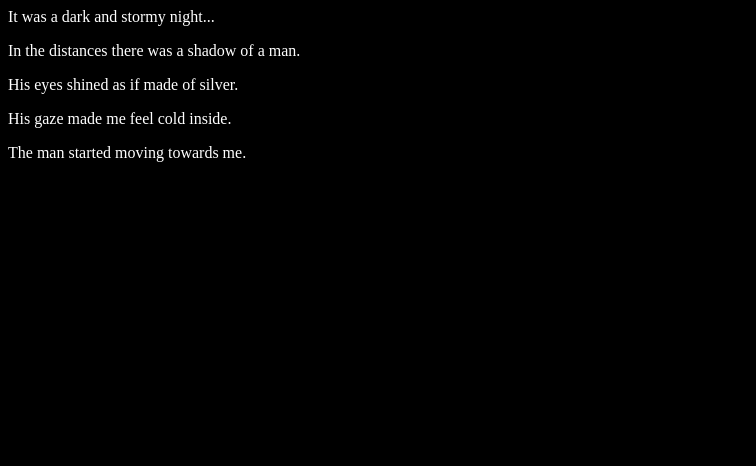
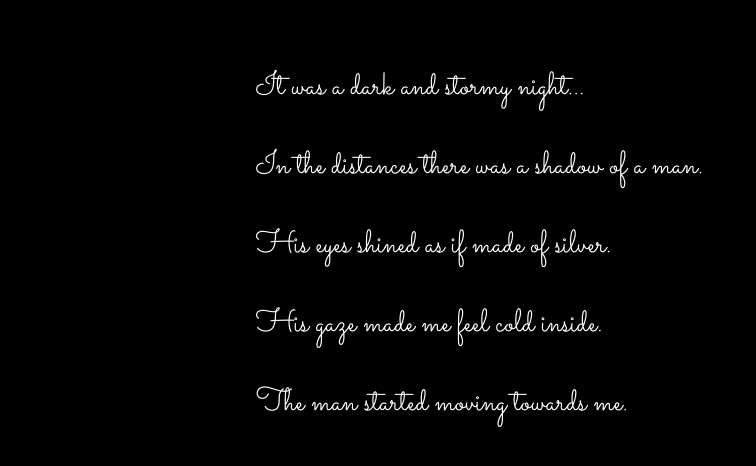
Before and after one commit to theTimRidenour/fireside-story, a plain HTML site: page index.html in a window 1280 px wide. Shown: the whole page, without its empty margins (0-756 px from the left). Drawn offline with Linux system fonts and the light colour scheme.

Commit message:
made css more interesting

```diff
--- a/index.html
+++ b/index.html
@@ -1,6 +1,7 @@
 <html>
   <head>
     <link rel="stylesheet" type="text/css" href="style.css">
+    <link rel="stylesheet" href="http://fonts.googleapis.com/css?family=Sacramento">
   </head>
   <body>
     <p>It was a dark and stormy night...</p>
--- a/style.css
+++ b/style.css
@@ -1,4 +1,9 @@
 body {
   color: white;
   background-color: black;
+  font-family: 'Sacramento', cursive;
+  font-size: 32px;
+  margin-top: 5%;
+  margin-left: 20%;
+  margin-right: 20%;
 }
```
